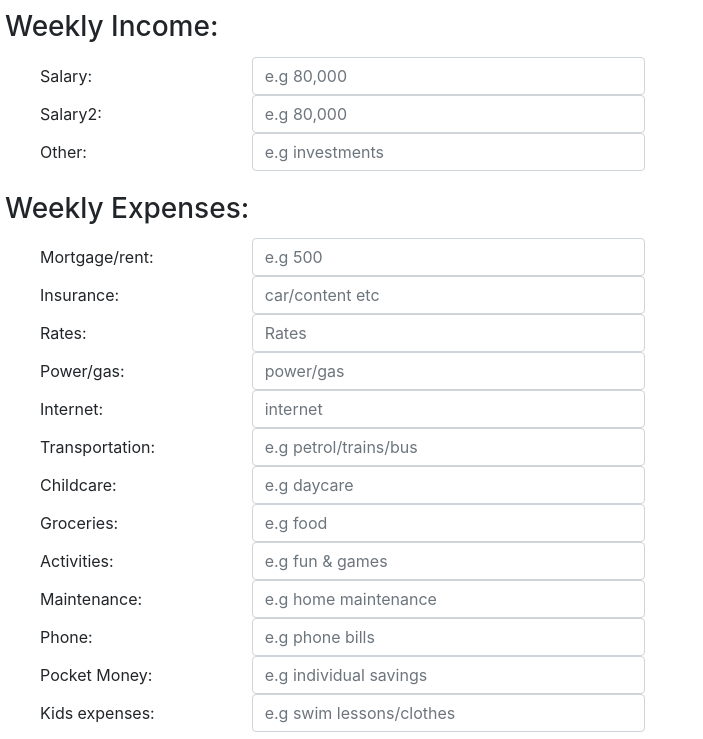
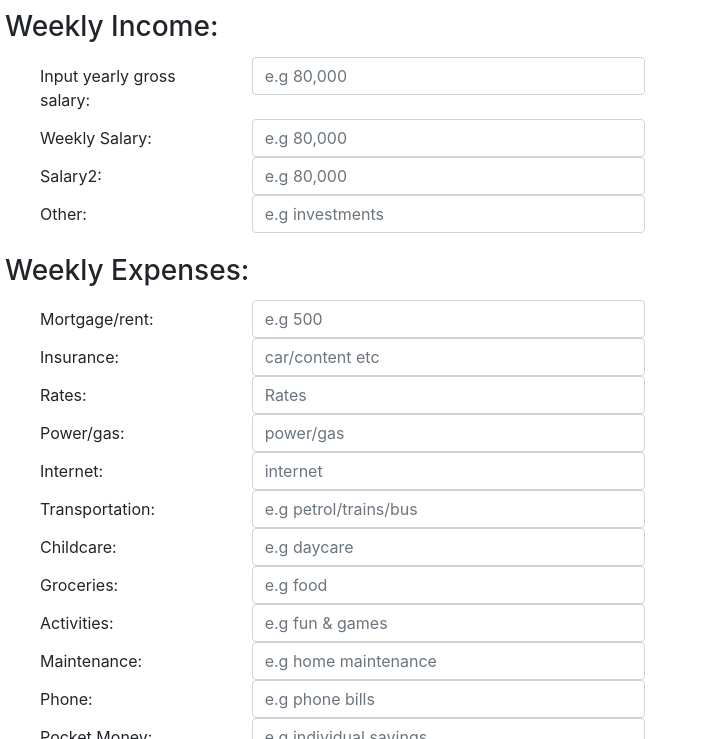
Before and after one commit to aliceals/Budget-tracker, a website: page static/index.html in a window 1280 px wide. Shown: the part 61-800 px from the top of the page, without its empty margins (0-703 px from the left). Drawn offline with nearby package versions, Linux system fonts and the light colour scheme.

Commit message:
set up fetch request in frontend

```diff
--- a/static/app.js
+++ b/static/app.js
@@ -16,6 +16,7 @@ var phone = document.getElementById("inputPhone");
 var pocketMoney = document.getElementById("inputPocketMoney");
 var kids = document.getElementById("inputKids");
 var total = document.getElementById("total");
+var grossSalary = document.getElementById("inputGrossSalary");
 
 function myFunction(e) {
   event.preventDefault();
@@ -42,3 +43,17 @@ function myFunction(e) {
 
   return (total.value = totalOfBoth);
 }
+
+function apiFetch() {
+  console.log(grossSalary.valueAsNumber);
+  fetch("/api/calculatetax", {
+    method: "POST"
+  })
+    .then(response => {
+      return response.json();
+    })
+    .then(json => {
+      var taxOff = json.taxOff;
+      console.log(taxOff);
+    });
+}
--- a/static/index.html
+++ b/static/index.html
@@ -20,11 +20,22 @@
             <h3>Weekly Income:</h3>
             <div class="form-group">
                 <div class="row">
-                    <label for="salary" class="col-sm-2 col-form-label">Salary:
+                    <label for="grossSalary" class="col-sm-2 col-form-label">Input
+                        yearly gross salary:
+                    </label>
+                    <div class="col-sm-4">
+                        <input type="number" oninput="apiFetch()"
+                            class="form-control"
+                            id="inputGrossSalary" placeholder="e.g 80,000" />
+                    </div>
+                </div>
+                <div class="row">
+                    <label for="salary" class="col-sm-2 col-form-label">Weekly
+                        Salary:
                     </label>
                     <div class="col-sm-4"><input type="number"
-                            class="form-control"
-                            id="inputSalary" placeholder="e.g 80,000" /></div>
+                            class="form-control" id="inputSalary"
+                            placeholder="e.g 80,000" /></div>
                 </div>
                 <div class="row">
                     <label for="salary2" class="col-sm-2 col-form-label">Salary2:
```
Also changed, not shown: server.js (+8 -2 lines).
